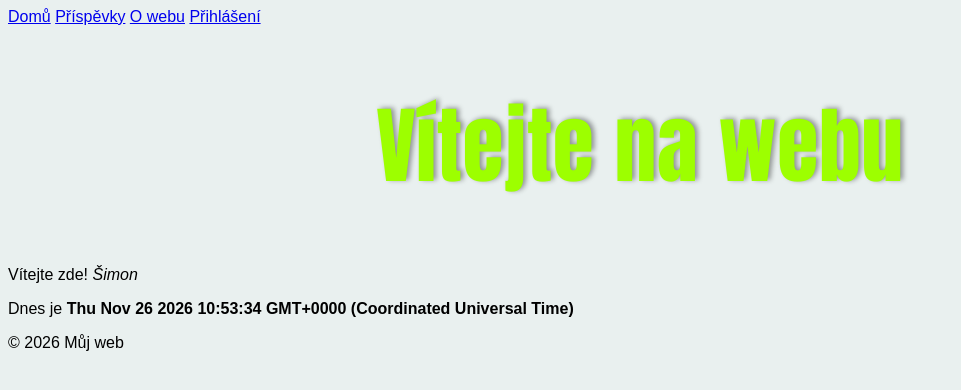
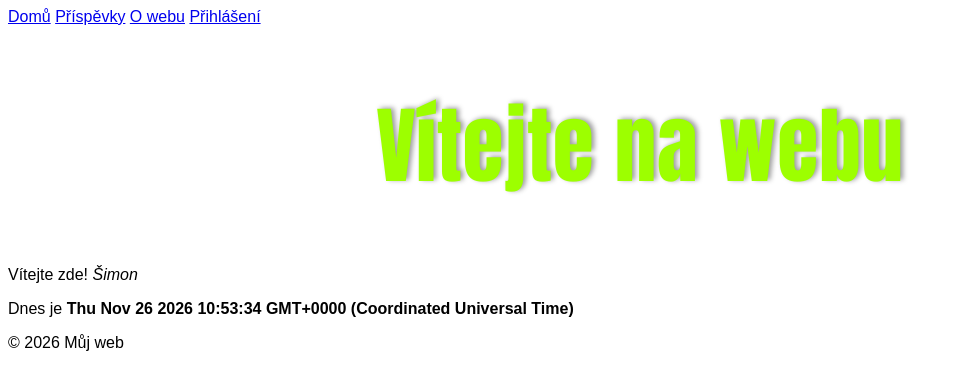
Before and after one commit to KratkyS/web-js, a Node server app: page / in a window 1280 px wide. Shown: the top 390 px of the page, without its empty margins (0-961 px from the left). Run offline with Node 20, Linux system fonts and the light colour scheme.

Commit message:
dalsi zmena barvy tentokrat na bilou

```diff
--- a/express-server/app/public/style.css
+++ b/express-server/app/public/style.css
@@ -9,7 +9,7 @@ letter-spacing: 0.5px;
 }
 
 body{
-background-color:#e9f0ef;
+background-color:#ffffff;
 font-family: 'arial', sans-serif;
 color: #000000;
 }
```
